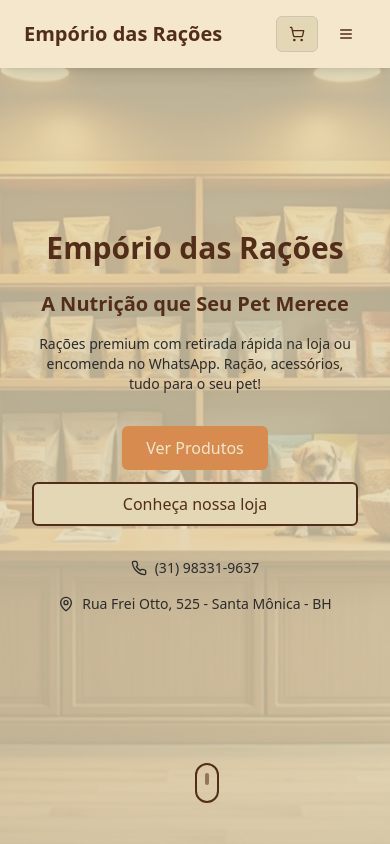
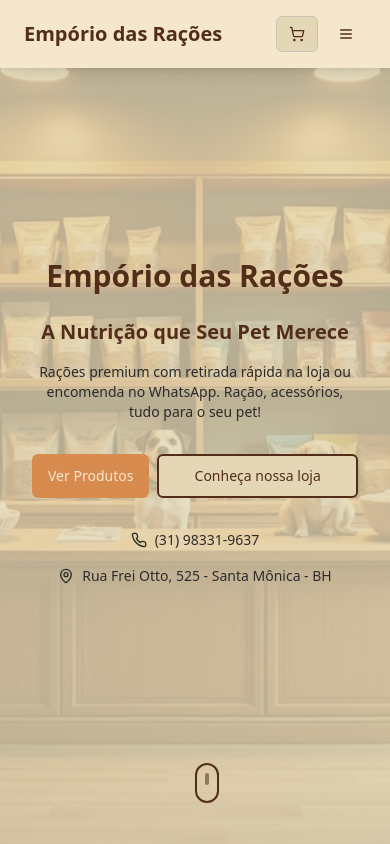
Before and after one commit to KauanBotz/pet-emporio-web, a React (Vite) app: page / in a window 390 px wide. Shown: the top 844 px of the page. Built offline with nearby package versions, Linux system fonts and the light colour scheme.

Commit message:
Adjust button layout on mobile
Adjust button layout on mobile to place "Conheça nossa loja" next to "Veja nossos produtos".

```diff
--- a/src/components/HeroSection.tsx
+++ b/src/components/HeroSection.tsx
@@ -45,11 +45,11 @@ const HeroSection = () => {
         </div>
 
         {/* Action Buttons */}
-        <div className="flex flex-col sm:flex-row gap-3 sm:gap-4 justify-center items-center mb-8 sm:mb-12 px-4">
+        <div className="flex flex-row gap-2 sm:gap-4 justify-center items-center mb-8 sm:mb-12 px-4">
           <Link to="/produtos">
             <Button
               size="lg"
-              className="pickup-button text-base sm:text-lg px-6 sm:px-8 py-4 sm:py-6 w-full sm:w-auto"
+              className="pickup-button text-sm sm:text-lg px-4 sm:px-8 py-3 sm:py-6 w-full sm:w-auto"
             >
               Ver Produtos
             </Button>
@@ -57,7 +57,7 @@ const HeroSection = () => {
           <Button
             variant="outline"
             size="lg"
-            className="text-base sm:text-lg px-6 sm:px-8 py-4 sm:py-6 border-2 border-foreground text-foreground hover:bg-foreground hover:text-background w-full sm:w-auto"
+            className="text-sm sm:text-lg px-4 sm:px-8 py-3 sm:py-6 border-2 border-foreground text-foreground hover:bg-foreground hover:text-background w-full sm:w-auto"
             onClick={openStoreModal}
           >
             Conheça nossa loja
```
